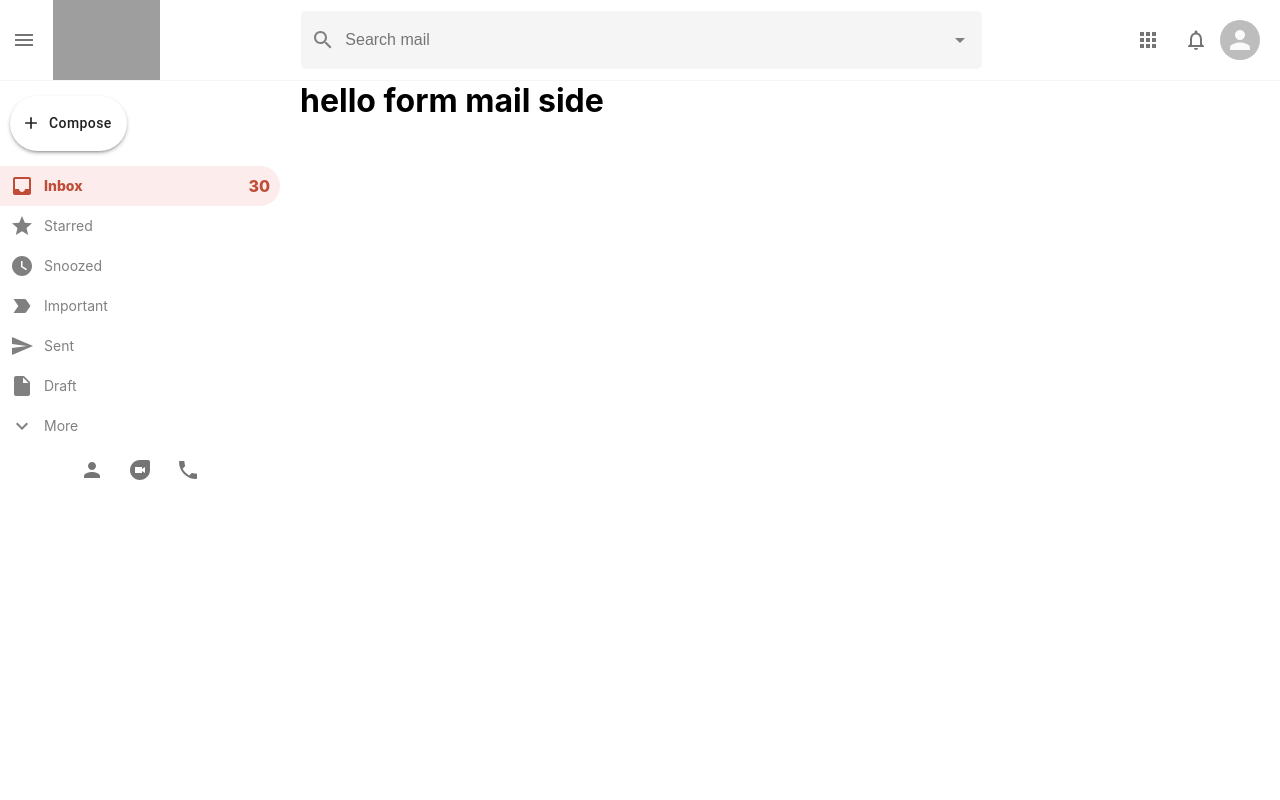
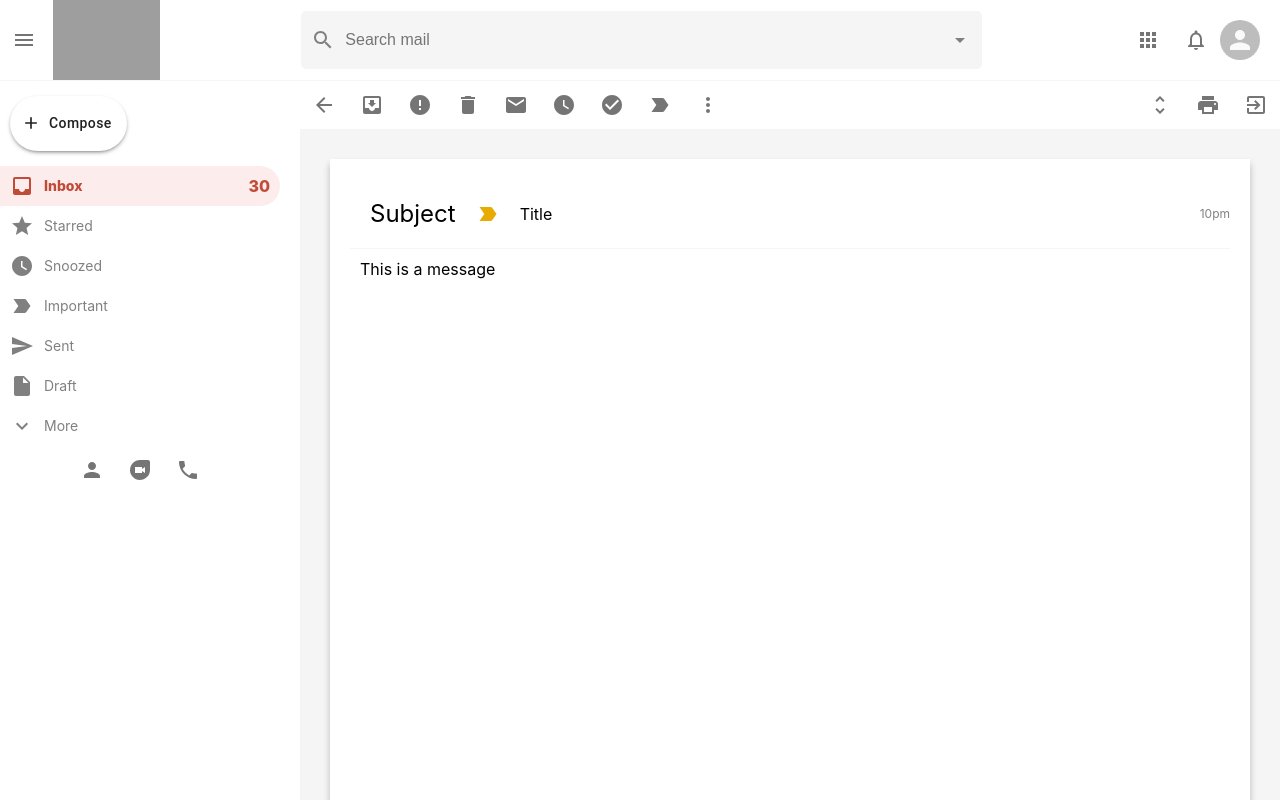
Before and after one commit to BUddha10/Gmail-clone, a React (Create React App) app: page /mail in a window 1280 px wide. Shown: the top 800 px of the page. Built offline with nearby package versions, Linux system fonts and the light colour scheme; grey boxes are pictures that could not be loaded.

Commit message:
building mail body

```diff
--- a/src/Mail.css
+++ b/src/Mail.css
@@ -1 +1,55 @@
-s
+.mail {
+  flex: 1;
+  background-color: whitesmoke;
+}
+
+.mail__tools {
+  display: flex;
+  justify-content: space-between;
+  background-color: white;
+}
+
+.mail__bodyHeader {
+  display: flex;
+  align-items: center;
+  padding: 20px;
+  border-bottom: 1px solid whitesmoke;
+  position: relative;
+}
+
+.mail__important {
+  color: #e8ab02 !important;
+}
+
+.mail__body {
+  display: flex;
+  flex-direction: column;
+  margin: 30px;
+  background-color: white;
+  height: 100vh;
+  padding: 20px;
+  box-shadow: 0px 5px 7px 0px rgba(0, 0, 0, 0.24);
+}
+
+.mail__bodyHeader > h2 {
+  font-weight: 400;
+  margin-right: 20px;
+}
+
+.mail__bodyHeader > p {
+  margin-left: 20px;
+}
+
+.mail__time {
+  position: absolute;
+  top: 24;
+  right: 0;
+  font-size: 12px;
+  color: gray;
+}
+
+.mail__message > p {
+  padding: 10px;
+  margin-right: 20px;
+  overflow-wrap: break-word;
+}
--- a/src/Mail.js
+++ b/src/Mail.js
@@ -1,9 +1,80 @@
 import React from "react";
+import "./Mail.css";
+
+import { IconButton } from "@material-ui/core";
+
+import ArrowBackIcon from "@material-ui/icons/ArrowBack";
+import MoveToInboxIcon from "@material-ui/icons/MoveToInbox";
+import ErrorIcon from "@material-ui/icons/Error";
+import DeleteIcon from "@material-ui/icons/Delete";
+import EmailIcon from "@material-ui/icons/Email";
+import WatchLaterIcon from "@material-ui/icons/WatchLater";
+import CheckCircleIcon from "@material-ui/icons/CheckCircle";
+import LabelImportantIcon from "@material-ui/icons/LabelImportant";
+import MoreVertIcon from "@material-ui/icons/MoreVert";
+
+import UnfoldMoreIcon from "@material-ui/icons/UnfoldMore";
+import PrintIcon from "@material-ui/icons/Print";
+import ExitToAppIcon from "@material-ui/icons/ExitToApp";
 
 function Mail() {
   return (
-    <div>
-      <h1>hello form mail side</h1>
+    <div className="mail">
+      <div className="mail__tools">
+        <div className="mail__toolsLeft">
+          <IconButton>
+            <ArrowBackIcon />
+          </IconButton>
+          <IconButton>
+            <MoveToInboxIcon />
+          </IconButton>
+          <IconButton>
+            <ErrorIcon />
+          </IconButton>
+          <IconButton>
+            <DeleteIcon />
+          </IconButton>
+          <IconButton>
+            <EmailIcon />
+          </IconButton>
+          <IconButton>
+            <WatchLaterIcon />
+          </IconButton>
+          <IconButton>
+            <CheckCircleIcon />
+          </IconButton>
+          <IconButton>
+            <LabelImportantIcon />
+          </IconButton>
+          <IconButton>
+            <MoreVertIcon />
+          </IconButton>
+        </div>
+        <div className="mail__toolsRight">
+          <IconButton>
+            <UnfoldMoreIcon />
+          </IconButton>
+          <IconButton>
+            <PrintIcon />
+          </IconButton>
+          <IconButton>
+            <ExitToAppIcon />
+          </IconButton>
+        </div>
+      </div>
+
+      <div className="mail__body">
+        <div className="mail__bodyHeader">
+          <h2>Subject</h2>
+          <LabelImportantIcon className="mail__important" />
+          <p>Title</p>
+          <p className="mail__time">10pm</p>
+        </div>
+
+        <div className="mail__message">
+          <p>This is a message</p>
+        </div>
+      </div>
     </div>
   );
 }
```
